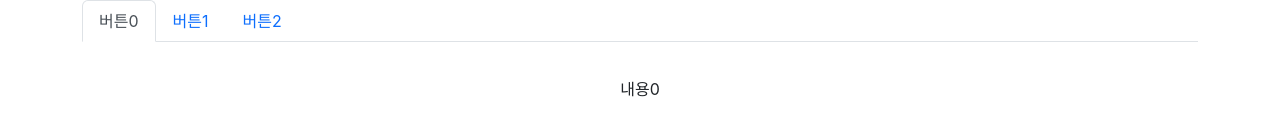
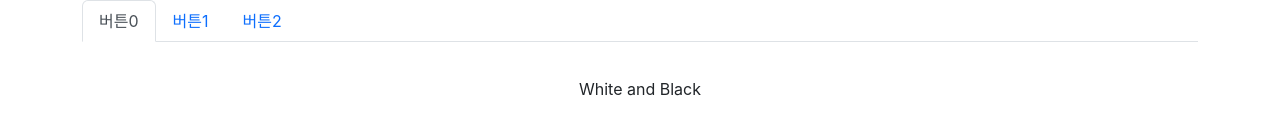
Before and after one commit to cottonsweet/React-Shop, a React (Create React App) app: page /detail/1 in a window 1280 px wide. Shown: the part 587-722 px from the top of the page. Built offline with nearby package versions, Linux system fonts and the light colour scheme.

Commit message:
Context API

```diff
--- a/src/App.js
+++ b/src/App.js
@@ -1,13 +1,17 @@
 import "./App.css";
-import { useState } from "react";
+import { createContext, useState } from "react";
 import { Navbar, Container, Nav } from "react-bootstrap";
 import { Routes, Route, Link, useNavigate, Outlet } from "react-router-dom";
 import data from "./data.js";
 import DetailItem from "./routes/detail.js";
 import axios from "axios";
 
+// 컨텍스트는 State의 보관함을 만들어주는 함수
+export const Context1 = createContext();
+
 function App() {
   const [shoes, setShoes] = useState(data);
+  const [stock] = useState([10, 11, 12]);
   const navigate = useNavigate();
 
   return (
@@ -58,7 +62,14 @@ function App() {
           }
         />
 
-        <Route path="/detail/:id" element={<DetailItem shoes={shoes} />} />
+        <Route
+          path="/detail/:id"
+          element={
+            <Context1.Provider value={{ stock }}>
+              <DetailItem shoes={shoes} />
+            </Context1.Provider>
+          }
+        />
 
         <Route path="/about" element={<About />}>
           <Route path="member" element={<div>멤버 !</div>} />
--- a/src/routes/detail.js
+++ b/src/routes/detail.js
@@ -1,8 +1,9 @@
-import React, { useEffect } from "react";
+import React, { useContext, useEffect } from "react";
 import { useParams } from "react-router-dom";
 import styled from "styled-components";
 import { useState } from "react";
 import { Nav } from "react-bootstrap";
+import { Context1 } from "../App.js";
 
 const YelloBtn = styled.button`
   background: ${(props) => props.color};
@@ -16,6 +17,8 @@ const Box = styled.div`
 `;
 
 const DetailItem = (props) => {
+  const { a } = useContext(Context1);
+
   const { id } = useParams();
   const [count, setCount] = useState(0);
   const [alert, setAlert] = useState(true);
@@ -45,7 +48,6 @@ const DetailItem = (props) => {
   return (
     <div className={`container start ${detail}`}>
       {alert === true ? <div className="alert alert-warning">2초이내 구매시 할인 남은시간</div> : null}
-
       <button
         onClick={() => {
           setCount(count + 1);
@@ -85,12 +87,12 @@ const DetailItem = (props) => {
           </Nav.Link>
         </Nav.Item>
       </Nav>
-      <TabContent tab={tab} />
+      <TabContent tab={tab} shoes={props.shoes} />
     </div>
   );
 };
 
-const TabContent = ({ tab }) => {
+const TabContent = ({ tab, shoes }) => {
   const [fade, setFade] = useState("");
   useEffect(() => {
     const timer = setTimeout(() => {
@@ -104,7 +106,11 @@ const TabContent = ({ tab }) => {
   }, [tab]);
   return (
     <div className={`start ${fade}`}>
-      {[<div style={{ marginTop: "35px" }}>내용0</div>, <div style={{ marginTop: "35px" }}>내용1</div>, <div style={{ marginTop: "35px" }}>내용2</div>][tab]}
+      {
+        [<div style={{ marginTop: "35px" }}>{shoes[0].title}</div>, <div style={{ marginTop: "35px" }}></div>, <div style={{ marginTop: "35px" }}>내용2</div>][
+          tab
+        ]
+      }
     </div>
   );
 };
```
